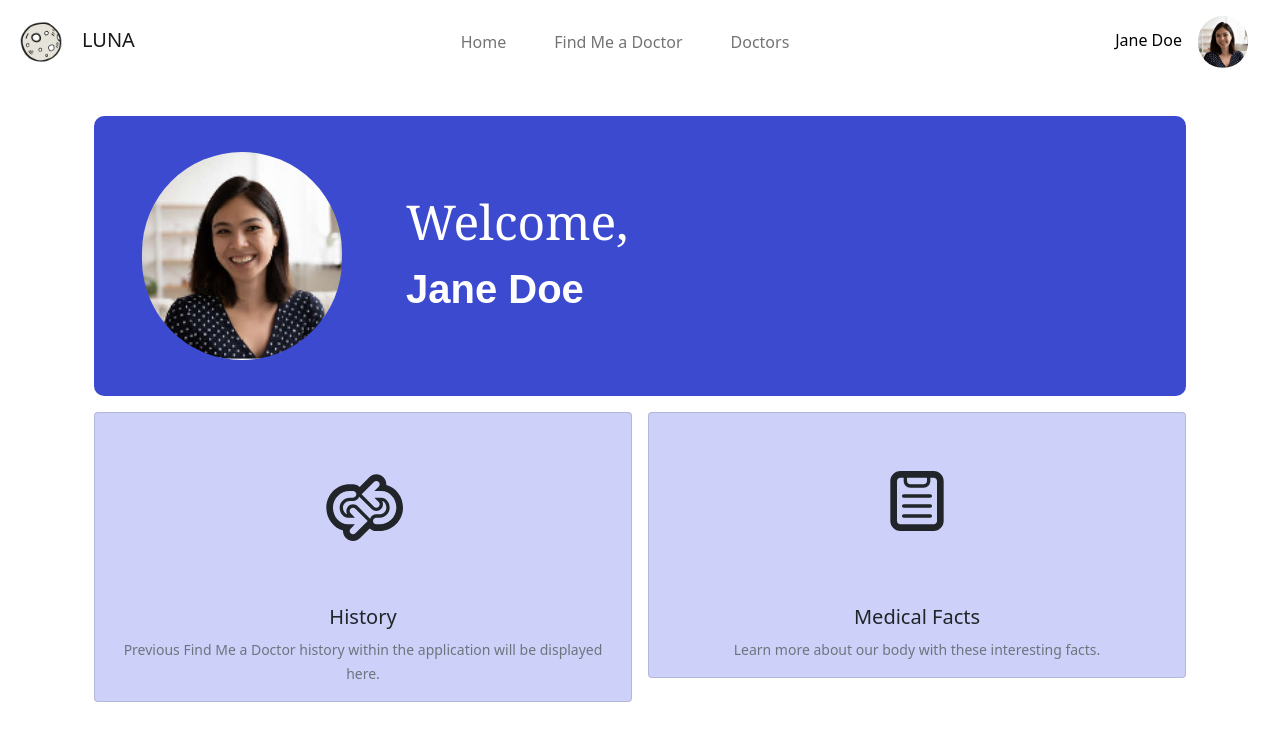
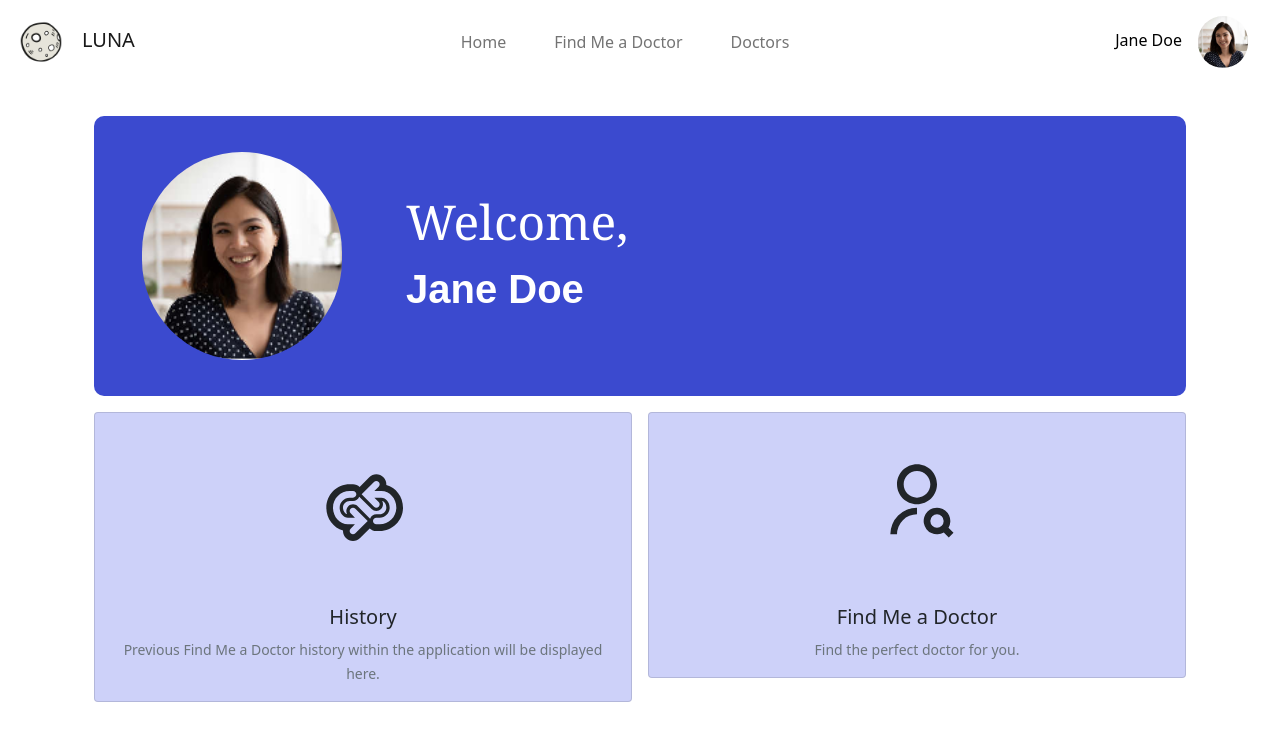
Before and after one commit to seanpe11/luna-frontend, a React (Create React App) app: page / in a window 1280 px wide. Shown: the top 740 px of the page. Built offline with nearby package versions, Linux system fonts and the light colour scheme; sample sign-in values are in the browser's storage.

Commit message:
changed home page to find me

```diff
--- a/src/components/Home/FactCard.js
+++ /dev/null
@@ -1,73 +0,0 @@
-import "../../css/Home.css";
-import { TiClipboard } from "react-icons/ti";
-import { Modal } from "react-bootstrap";
-import { useState } from "react";
-
-function FactModal(props) {
-  return (
-    <Modal
-      {...props}
-      size="xl"
-      aria-labelledby="contained-modal-title-vcenter"
-      centered
-    >
-      <Modal.Body>
-        <div
-          className="d-block text-end fs-3"
-          style={{ cursor: "pointer" }}
-          onClick={props.onHide}
-        >
-          &times;
-        </div>
-        <div className="d-block text-center mb-5">
-          <TiClipboard size="5em" />
-        </div>
-        <div className="container-fluid">
-          <div className="card">
-            <div className="fact-cardbody card-body">
-              <ol className="fact-list m-5">
-                <li>
-                  Our eyes can distinguish up to 10 million color surfaces and
-                  take in more information than the largest telescope known to
-                  man.
-                </li>
-                <li>We exercise at least 36 muscles when we smile.</li>
-                <li>
-                  It is believed that the main purpose of eyebrows is to keep
-                  sweat away from eyes.
-                </li>
-              </ol>
-            </div>
-          </div>
-        </div>
-      </Modal.Body>
-    </Modal>
-  );
-}
-
-function FactCard() {
-  const [modalShow, setModalShow] = useState(false);
-
-  return (
-    <>
-      <div class="col-sm-6 p-0 m-0">
-        <div class="col-card card ms-2" onClick={() => setModalShow(true)}>
-          <div class="icon">
-            <TiClipboard size="5em" />
-          </div>
-          <div class="info card-body">
-            <h5 class="card-title">Medical Facts</h5>
-            <p class="card-text">
-              <small class="text-muted">
-                Learn more about our body with these interesting facts.
-              </small>
-            </p>
-          </div>
-        </div>
-      </div>
-      <FactModal show={modalShow} onHide={() => setModalShow(false)} />
-    </>
-  );
-}
-
-export default FactCard;
--- /dev/null
+++ b/src/components/Home/FindMeCard.js
@@ -0,0 +1,31 @@
+import "../../css/Home.css";
+import { RiUserSearchLine } from "react-icons/ri";
+import { useNavigate } from 'react-router-dom';
+import { useCallback } from "react";
+
+function FactCard() {
+  const navigate = useNavigate();
+  const handleOnClick = useCallback(() => navigate('/findMe', {replace: true}), [navigate]);
+
+  return (
+    <>
+      <div class="col-sm-6 p-0 m-0">
+        <div class="col-card card ms-2" onClick={handleOnClick}>
+          <div class="icon">
+            <RiUserSearchLine size="5em" />
+          </div>
+          <div class="info card-body">
+            <h5 class="card-title">Find Me a Doctor</h5>
+            <p class="card-text">
+              <small class="text-muted">
+                Find the perfect doctor for you.
+              </small>
+            </p>
+          </div>
+        </div>
+      </div>
+    </>
+  );
+}
+
+export default FactCard;
--- a/src/components/Home/HomeContent.js
+++ b/src/components/Home/HomeContent.js
@@ -1,5 +1,5 @@
 import HomeCard from "./HomeCard";
-import FactCard from "./FactCard";
+import FindMeCard from "./FindMeCard";
 import HistoryCard from "./HistoryCard";
 
 function HomeContent() {
@@ -8,7 +8,7 @@ function HomeContent() {
       <HomeCard />
       <div className="row m-0 p-0">
         <HistoryCard />
-        <FactCard />
+        <FindMeCard />
       </div>
     </div>
   );
```
